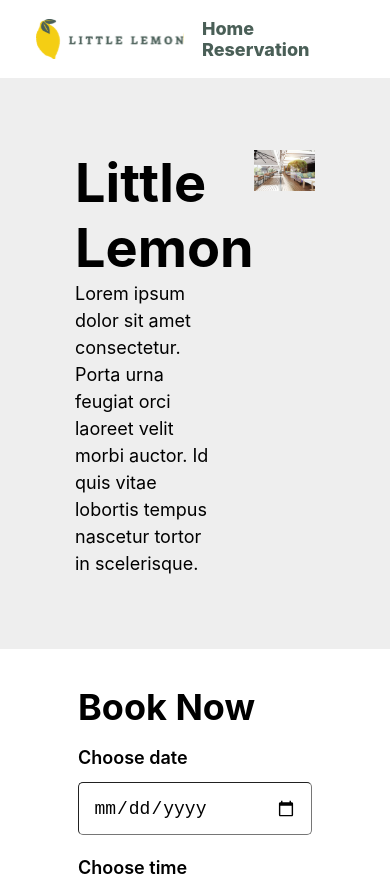
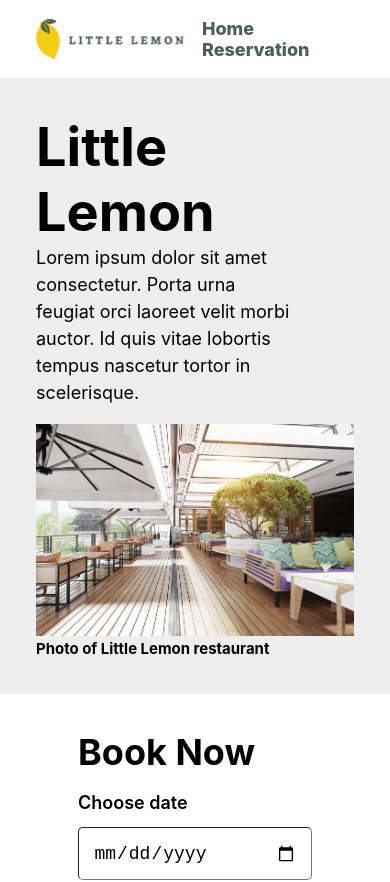
Before and after one commit to Alessia-C/booking-table, a React (Create React App) app: page / in a window 390 px wide. Shown: the top 882 px of the page. Built offline with nearby package versions, Linux system fonts and the light colour scheme.

Commit message:
fix hero

```diff
--- a/src/components/Hero/Hero.js
+++ b/src/components/Hero/Hero.js
@@ -15,7 +15,14 @@
           </p>
         </div>
         <div className="col">
-          <img src={restaurant} alt="photo little lemon restaurant" />
+          <img
+            src={restaurant}
+            alt="photo little lemon restaurant"
+            aria-labelledby="restaurant-heading"
+          />
+          <h5 id="restaurant-heading" className="sr-only">
+            Photo of Little Lemon restaurant
+          </h5>
         </div>
       </div>
     </section>
--- a/src/components/Hero/hero.css
+++ b/src/components/Hero/hero.css
@@ -22,3 +22,12 @@
   max-width: 100%;
   height: auto;
 }
+
+@media (max-width: 768px) {
+  #hero .container {
+    width: 100vw;
+    flex-direction: column;
+    gap: 1em;
+    padding: 2em;
+  }
+}
```
